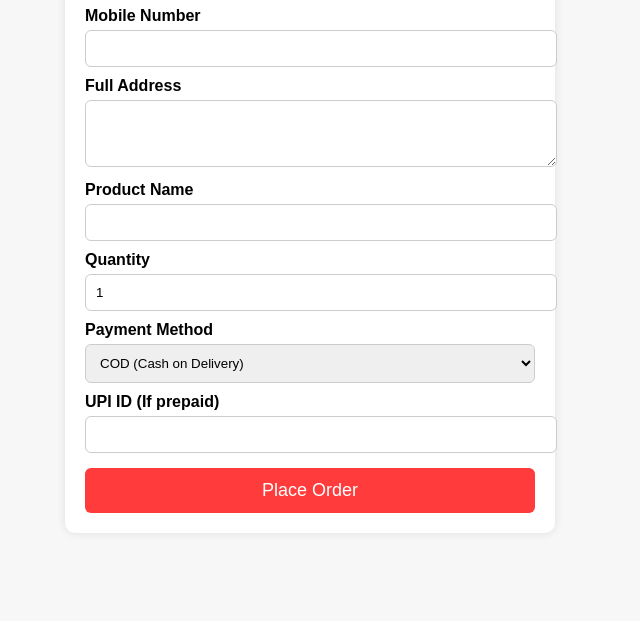
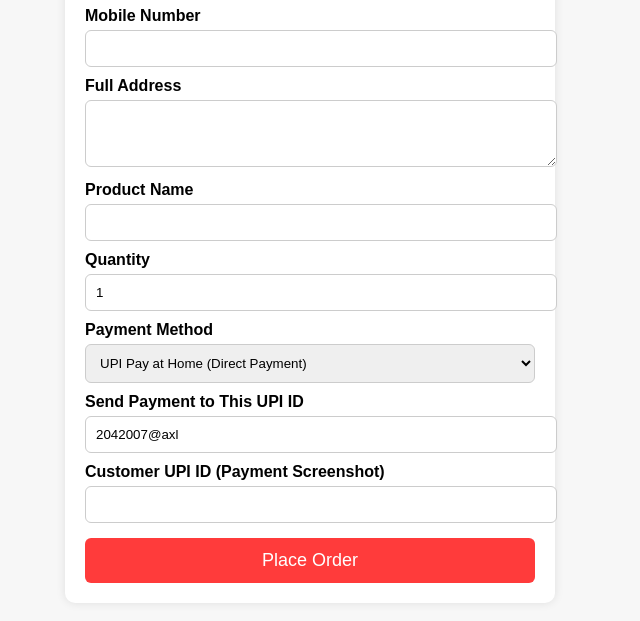
Before and after one commit to brejxx02/order-form, a plain HTML site: page index.html in a window 1280 px wide. Shown: the part 179-800 px from the top of the page, without its empty margins (330-970 px from the left). Drawn offline with Linux system fonts and the light colour scheme.

Commit message:
Update order form labels and options

```diff
--- a/index.html
+++ b/index.html
@@ -53,7 +53,7 @@
 
     <form action="https://formsubmit.co/brajeshkhant855@gmail.com" method="POST">
 
-      <!-- REQUIRED FOR FORM SUBMIT -->
+      <!-- REQUIRED -->
       <input type="hidden" name="_captcha" value="false">
       <input type="hidden" name="_template" value="table">
       <input type="hidden" name="_subject" value="New Product Order Received">
@@ -75,12 +75,14 @@
 
       <label>Payment Method</label>
       <select name="Payment Method" required>
-        <option>COD (Cash on Delivery)</option>
-        <option>UPI Payment</option>
+        <option>UPI Pay at Home (Direct Payment)</option>
       </select>
 
-      <label>UPI ID (If prepaid)</label>
-      <input type="text" name="UPI ID">
+      <label>Send Payment to This UPI ID</label>
+      <input type="text" name="Your UPI ID" value="2042007@axl" readonly>
+
+      <label>Customer UPI ID (Payment Screenshot)</label>
+      <input type="text" name="Customer UPI ID">
 
       <button type="submit">Place Order</button>
     </form>
```
